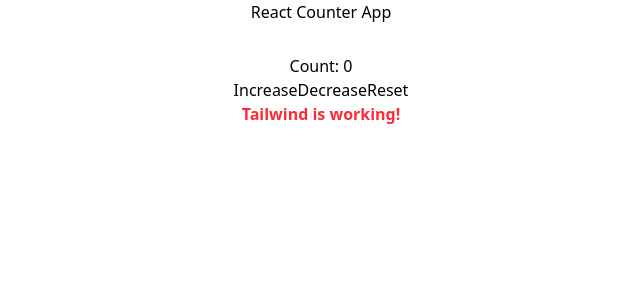
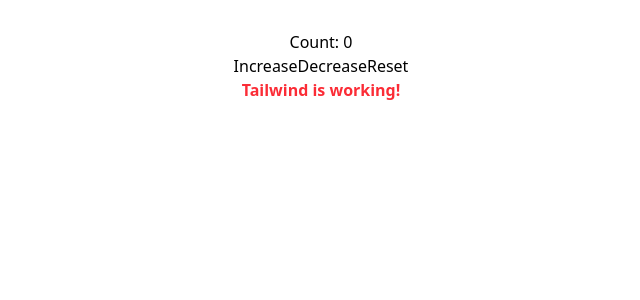
Before and after one commit to huzaifa-frontend/vite-react-counter, a React (Vite) app: page / in a window 1280 px wide. Shown: the top 300 px of the page, without its empty margins (319-959 px from the left). Built offline with nearby package versions, Linux system fonts and the light colour scheme; the HTML template or start-up script is replaced by a standard one.

Commit message:
Removed h1 heading from App.jsx

```diff
--- a/src/App.jsx
+++ b/src/App.jsx
@@ -3,7 +3,6 @@
 function App() {
   return (
     <div>
-      <h1 style={{ textAlign: "center" }}>React Counter App</h1>
       <Counter />
     </div>
   );
```
